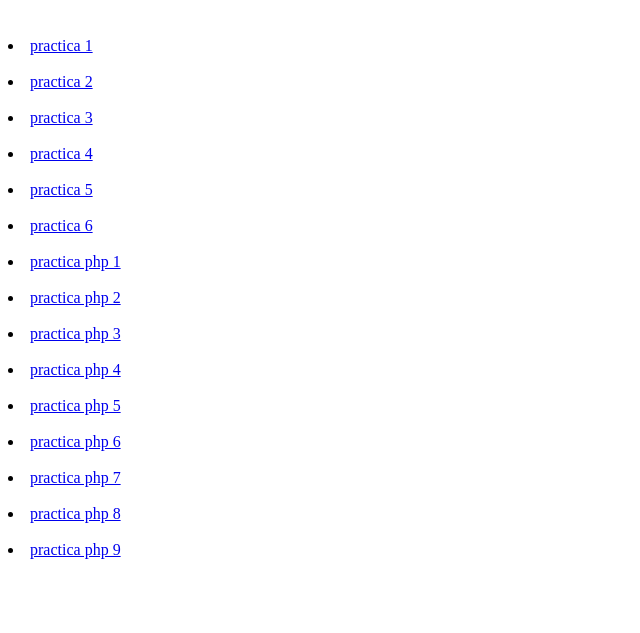
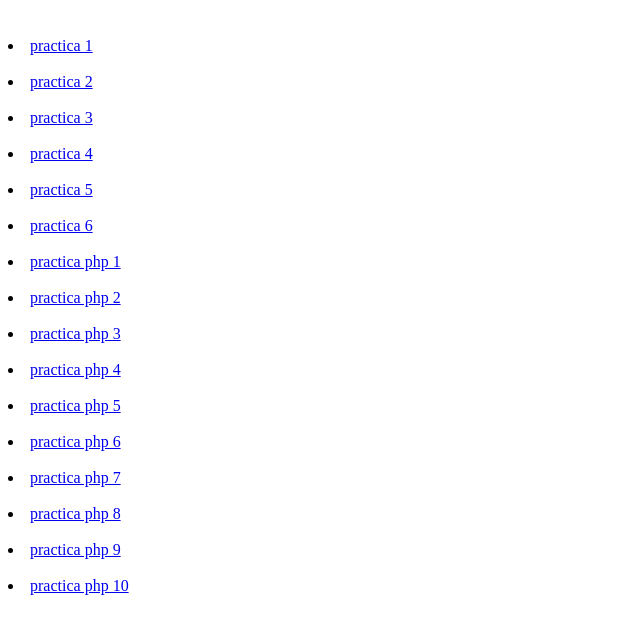
Before and after one commit to gren52/programacion-web, a plain HTML site: page index.html in a window 1280 px wide. Shown: the part 61-694 px from the top of the page, without its empty margins (0-640 px from the left). Drawn offline with Linux system fonts and the light colour scheme.

Commit message:
Update index.html

```diff
--- a/index.html
+++ b/index.html
@@ -37,6 +37,8 @@
     <li> <a href="http://127.0.0.1/programacion_Olan%20Ruiz%20Jesus%20Manuel/practica8.php"> practica php 8</a></li>
      <br>
     <li> <a href="http://127.0.0.1/programacion_Olan%20Ruiz%20Jesus%20Manuel/practica9.php"> practica php 9</a></li>
+      <br>
+    <li> <a href="http://127.0.0.1/programacion_Olan%20Ruiz%20Jesus%20Manuel/practica10.php"> practica php 10</a></li>
 
 
 </body>
```
